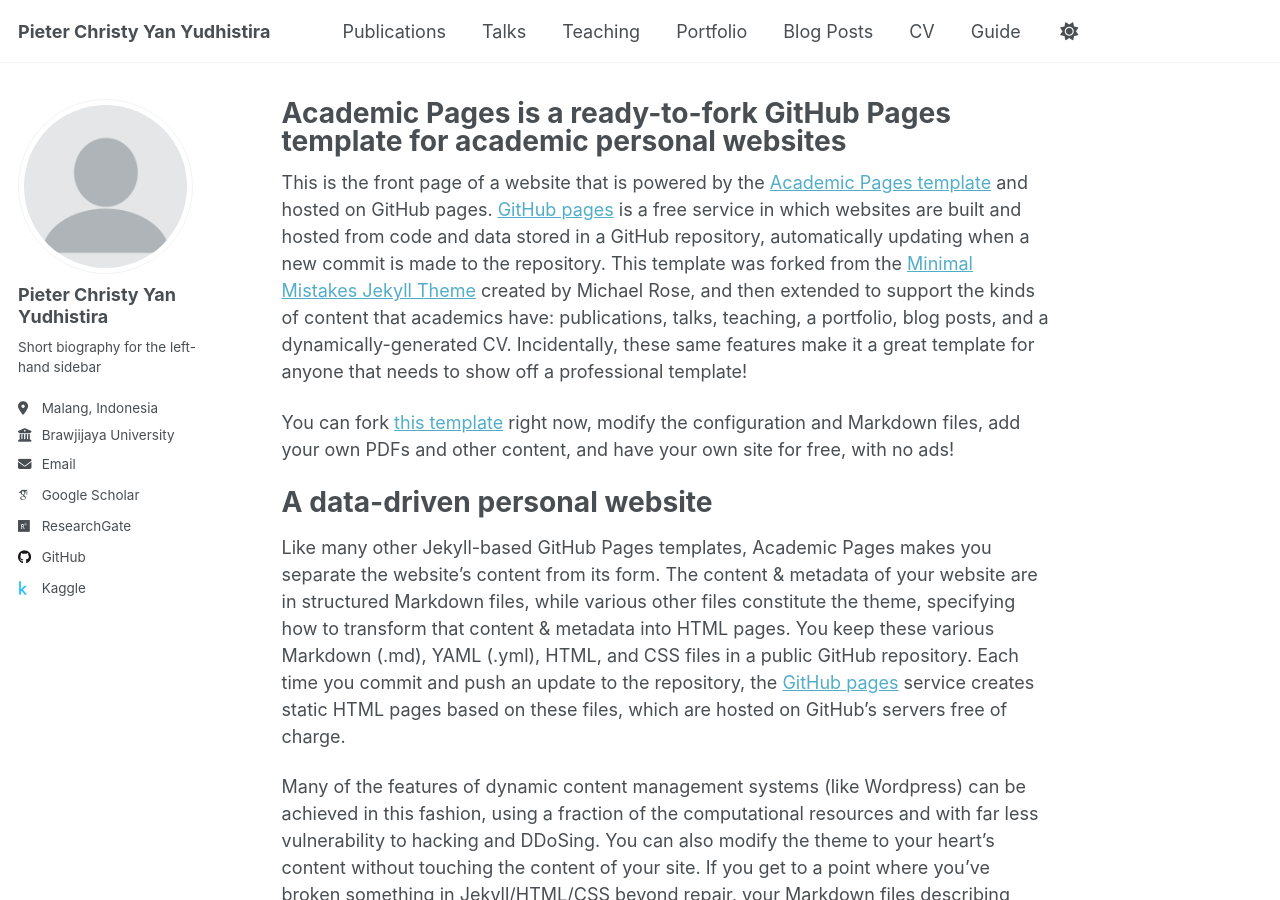
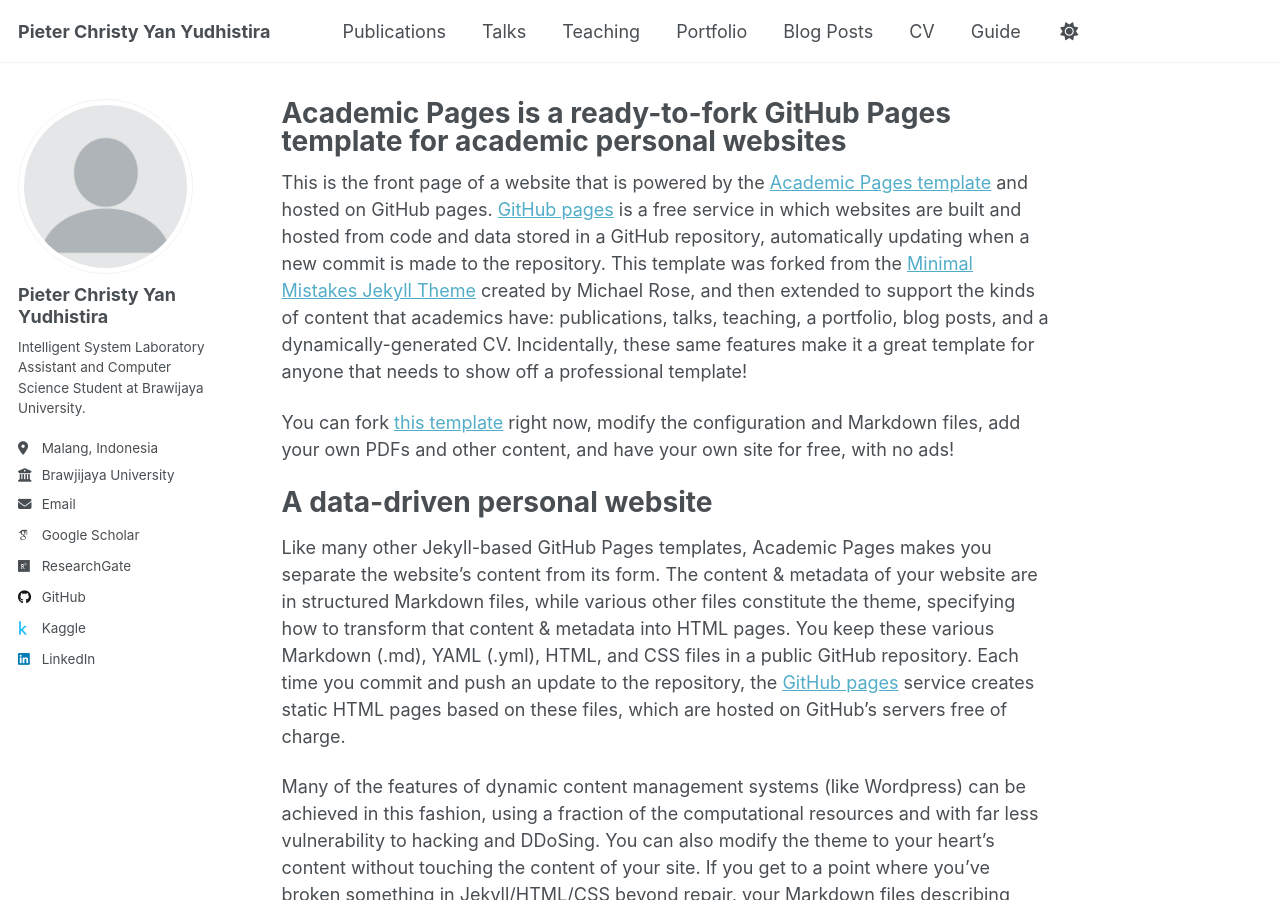
Before and after one commit to Pieter414/Pieter414.github.io, a Jekyll site: the page built from _pages/about.md, in a window 1280 px wide and 900 px high. Built offline with Jekyll 4.4.1, drawn with Linux system fonts in a browser that asks for light colours; some web fonts are replaced; a script that is not in the unit is left out.

Commit message:
ref: update bio

```diff
--- a/_config.yml
+++ b/_config.yml
@@ -26,7 +26,7 @@ author:
   avatar           : "profile.png"
   name             : "Pieter Christy Yan Yudhistira"
   pronouns         : # example: "she/her"
-  bio              : "Short biography for the left-hand sidebar"
+  bio              : "Intelligent System Laboratory Assistant and Computer Science Student at Brawijaya University."
   location         : "Malang, Indonesia"
   employer         : "Brawjijaya University"
   uri              : # URL
@@ -63,7 +63,7 @@ author:
   keybase          : # Username
   instagram        : # Username
   lastfm           : # Username
-  linkedin         : # Username
+  linkedin         : "pieter-christy-yan-yudhistira"
   mastodon         : # URL
   medium           : # URL
   pinterest        : # Username
```
